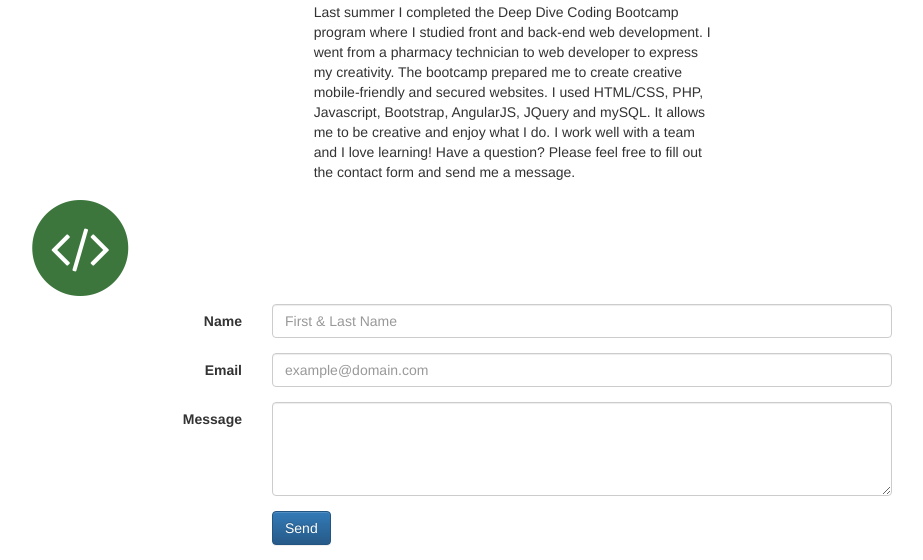
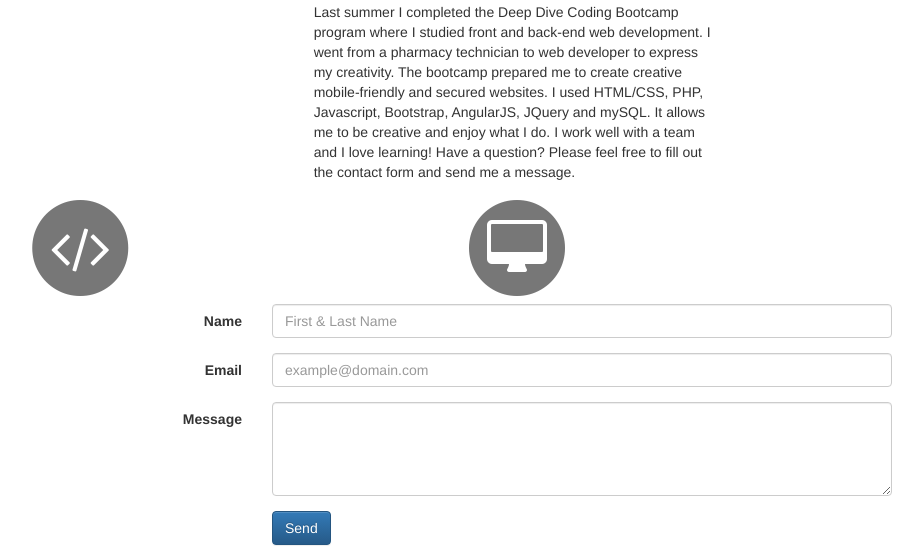
Before and after one commit to d-peshlakai/diane-pwp, a PHP site: page / in a window 1280 px wide. Shown: the part 158-718 px from the top of the page, without its empty margins (123-1046 px from the left). Run offline with PHP 8.4, Linux system fonts and the light colour scheme; some libraries are stand-ins or nearby versions; some web fonts are replaced.

Commit message:
changed icon circle color

```diff
--- a/public/index.php
+++ b/public/index.php
@@ -148,8 +148,14 @@
 					<div class="row text-center">
 						<div class="col-md-4">
 							<span class="fa-stack fa-4x">
-								<i class="fa fa-circle fa-stack-2x text-success"></i>
-							<i class="fa fa-code fa-stack-1x fa-inverse"></i>
+								<i class="fa fa-circle fa-stack-2x text-muted"></i>
+								<i class="fa fa-code fa-stack-1x fa-inverse"></i>
+							</span>
+						</div>
+						<div class="col-md-4">
+							<span class="fa-stack fa-4x">
+								<i class="fa fa-circle fa-stack-2x text-muted"></i>
+								<i class="fa fa-desktop fa-stack-1x fa-inverse"></i>
 							</span>
 						</div>
 					</div>
```
